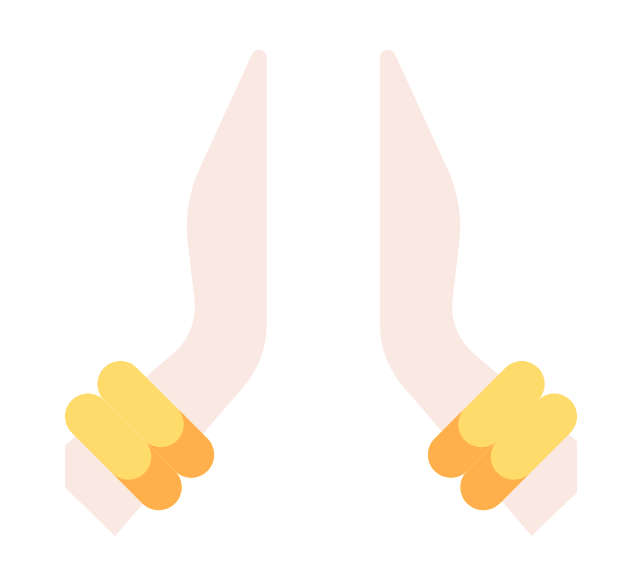
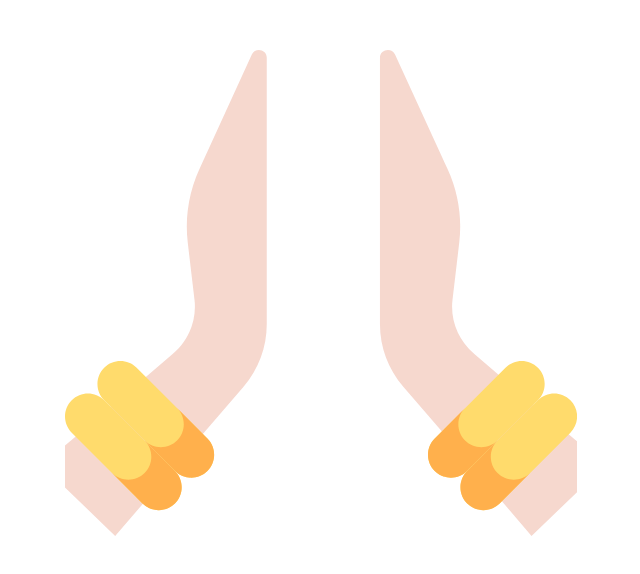
Before and after one commit to dig9074vijay/namaste, a plain HTML site: page index.html in a window 1280 px wide. Shown: the whole page, without its empty margins (65-705 px from the left). Drawn offline with Linux system fonts and the light colour scheme.

Commit message:
Update index.html
Changing the color of the hand making it somewhat dark

```diff
--- a/index.html
+++ b/index.html
@@ -8,10 +8,10 @@
     <svg width="757" height="555" viewBox="0 0 757 555" fill="none" xmlns="http://www.w3.org/2000/svg">
         <rect width="757" height="555" fill="white"/>
         <g clip-path="url(#clip0)">
-        <g style="mix-blend-mode:darken" opacity="0.35">
+        <g style="mix-blend-mode:darken" opacity="0.58">
         <path d="M662 457.173L631.83 431.52L559.34 369.883L531.073 345.847C515.158 332.316 507.102 312.104 509.507 291.741L516.254 234.595C519.205 209.616 515.203 184.327 504.665 161.344L452.027 46.5383C448.578 39.0167 436.957 41.3962 436.957 49.6257V316.284C436.957 339.089 445.218 361.173 460.305 378.697L497.015 421.34L558.685 492.973L588.534 528L662 457.173Z" fill="#EFBBAB"/>
         </g>
-        <g style="mix-blend-mode:darken" opacity="0.35">
+        <g style="mix-blend-mode:darken" opacity="0.58">
         <path d="M99 457.171L129.17 431.518L201.66 369.881L229.927 345.845C245.842 332.314 253.898 312.102 251.493 291.739L244.746 234.593C241.795 209.614 245.797 184.325 256.335 161.342L308.83 46.5383C312.279 39.0167 323.756 41.3962 323.756 49.6257V316.284C323.756 339.089 315.638 361.173 300.552 378.697L263.913 421.34L202.314 492.973L172.172 527.984L99 457.171Z" fill="#EFBBAB"/>
         </g>
         <path d="M231.942 462.942L161.183 392.184C152.22 383.221 152.22 368.686 161.183 359.723C170.146 350.76 184.681 350.76 193.644 359.723L264.403 430.482C273.366 439.445 273.366 453.98 264.403 462.943C255.438 471.906 240.905 471.906 231.942 462.942Z" fill="#FFDB6C"/>
```
